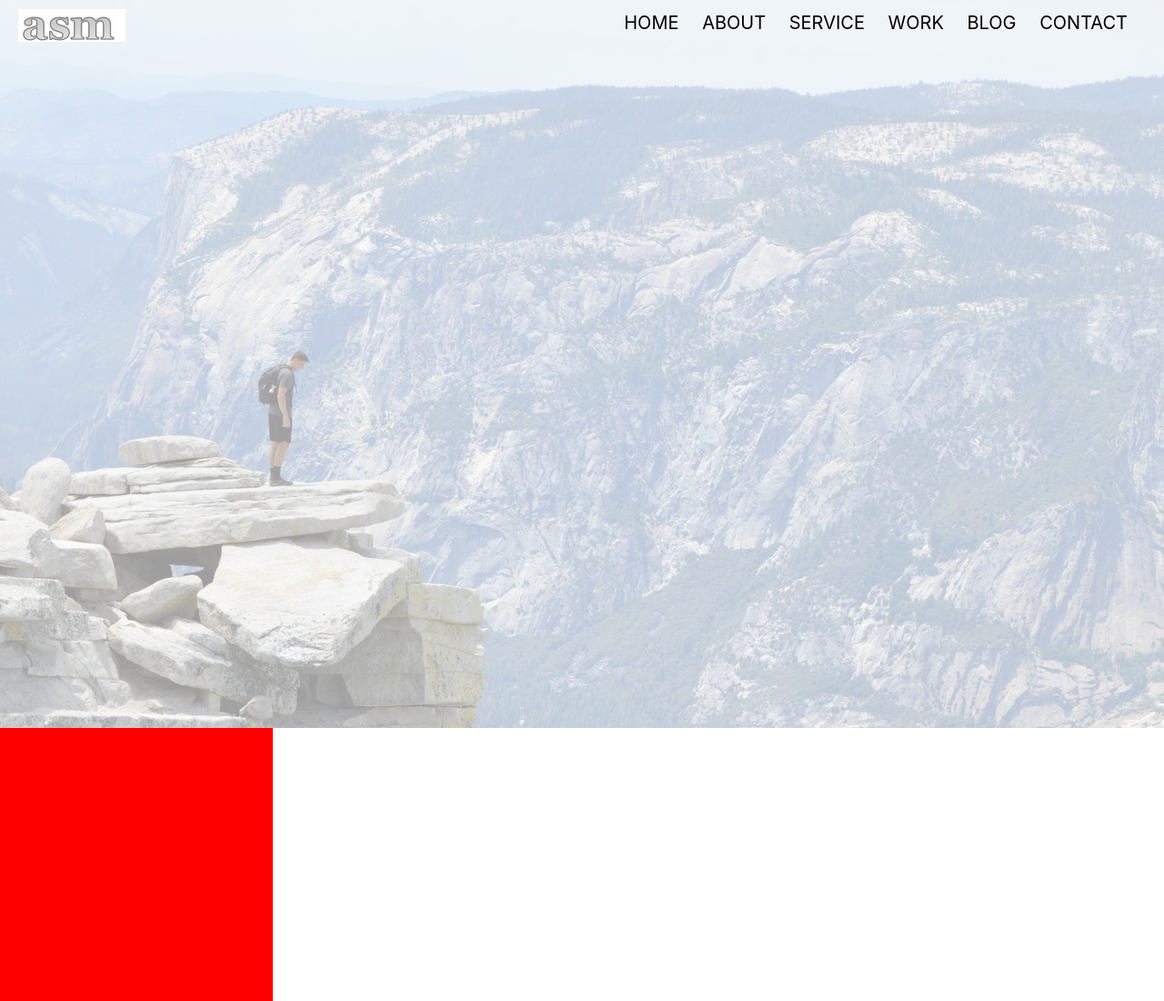
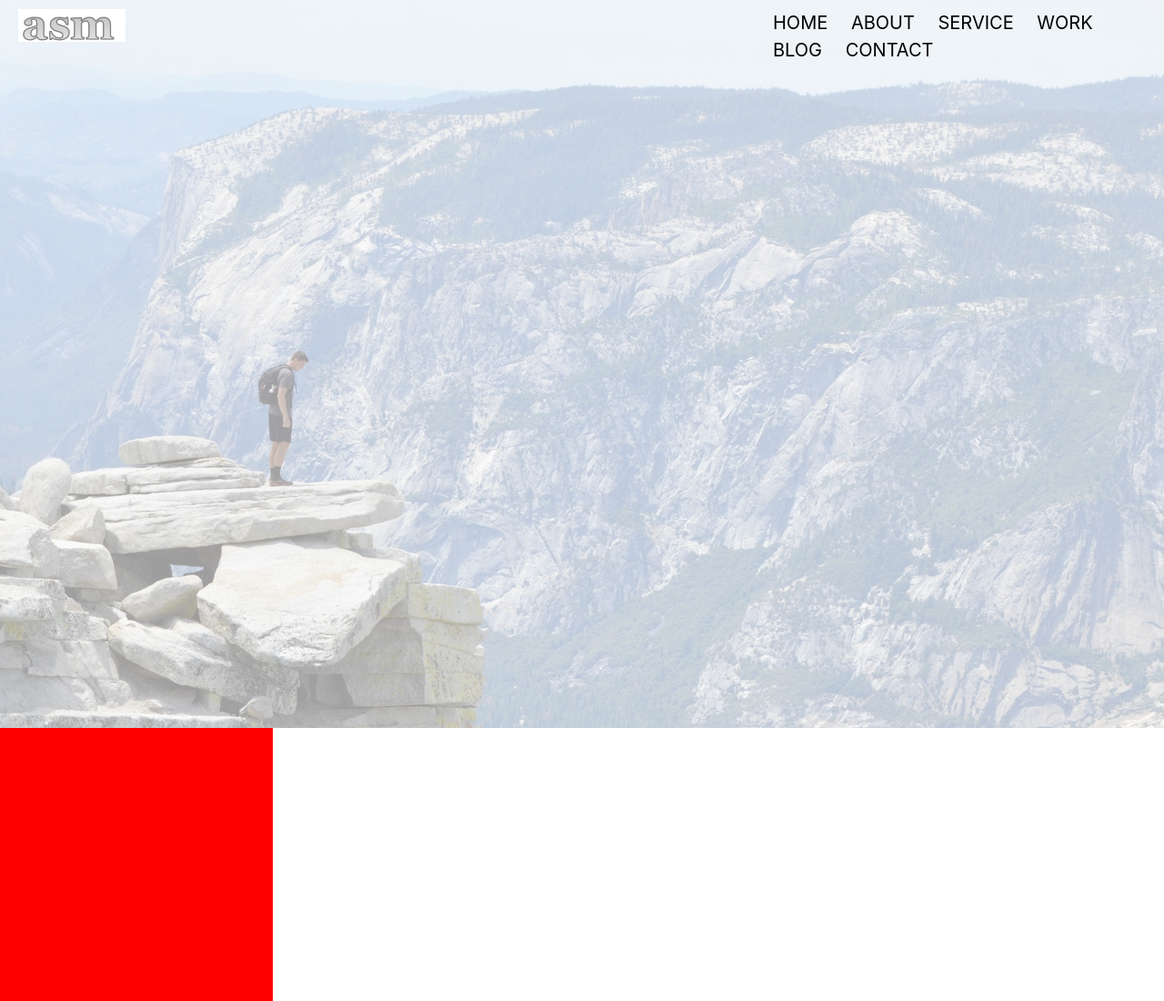
Before and after one commit to asm-morshed/mypersonalwebsite, a plain HTML site: page index.html in a window 1280 px wide. Shown: the top 1100 px of the page at 91% size. Drawn offline with nearby package versions, Linux system fonts and the light colour scheme.

Commit message:
position okay

```diff
--- a/css/main.css
+++ b/css/main.css
@@ -17,13 +17,15 @@
     margin-left: 20px;
 }
 #headermenu{
-    float: right;
     margin-top: 10px;
     font-size: 20px;
     margin-right: 20px;
     text-transform: uppercase;
+    position: fixed;
+    left: 850px;
 
 }
+
 
 #headermenu a{
     color:black;
```
